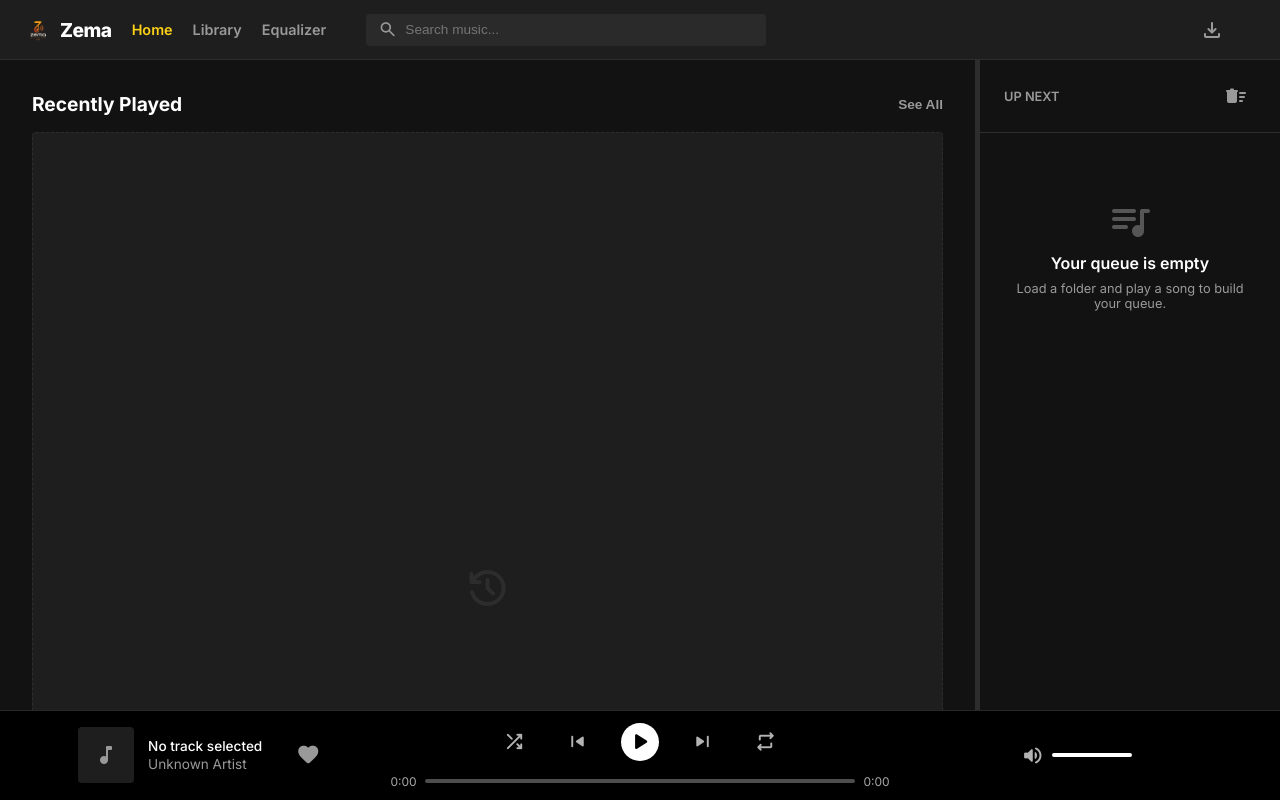
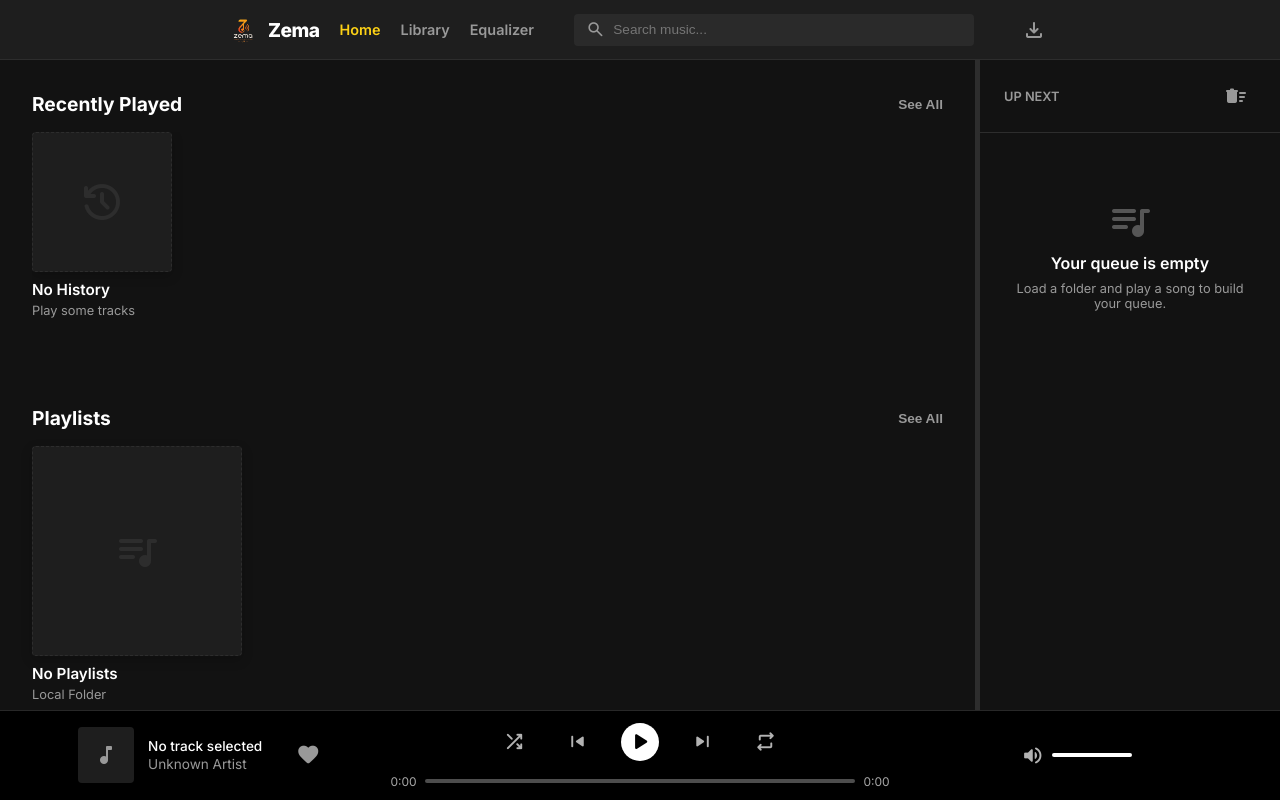
Before and after one commit to NathanTura/ZemaMusicplayer, a React (Vite) app: page / in a window 1280 px wide. Built offline with nearby package versions, Linux system fonts and the light colour scheme.

Commit message:
fix: simplify playlist loading logic and improve navigation styles

```diff
--- a/src/components/TopNav.jsx
+++ b/src/components/TopNav.jsx
@@ -40,7 +40,7 @@ const TopNav = ({ currentView, setCurrentView }) => {
         <SearchDropdown />
       </div>
 
-      <div className="nav-right" style={{ display: 'flex', alignItems: 'center', marginLeft: 'auto', paddingRight: '24px' }}>
+      <div className="nav-right">
         <button
           className="icon-btn"
           onClick={() => setDownloadsModalOpen(true)}
--- a/src/services/FileSystem.js
+++ b/src/services/FileSystem.js
@@ -360,13 +360,11 @@ export async function loadLibrary() {
   for await (const entry of playlistsDir.values()) {
     if (entry.kind === 'directory') {
       const playlistTracks = await getAudioFilesInDir(entry, `Playlists/${entry.name}`);
-      if (playlistTracks.length > 0) {
-        playlists.push({
-          name: entry.name,
-          handle: entry,
-          tracks: playlistTracks
-        });
-      }
+      playlists.push({
+        name: entry.name,
+        handle: entry,
+        tracks: playlistTracks
+      });
     }
   }
 
--- a/src/styles/components.css
+++ b/src/styles/components.css
@@ -668,6 +668,7 @@ input[type=range].volume-slider-vertical::-webkit-slider-thumb {
   display: grid;
   grid-template-rows: auto auto;
   grid-auto-flow: column;
+  grid-auto-columns: 140px;
   gap: 24px;
   overflow-x: auto;
   padding-bottom: 24px;
--- a/src/styles/navigation.css
+++ b/src/styles/navigation.css
@@ -7,18 +7,19 @@
   }
   .nav-container-centered {
     display: flex; align-items: center; justify-content: center; gap: 40px;
-    width: 100%; padding: 0 24px;
+    width: min(1200px, 100%); max-width: 1200px; margin: 0 auto;
+    padding: 0 24px;
   }
   .nav-left { display: flex; align-items: center; gap: 20px; }
   .logo-wrapper { display: flex; align-items: center; gap: 8px; cursor: pointer; }
   .logo-text { font-weight: 800; font-size: 1.2rem; letter-spacing: -0.5px; }
-  .app-logo { height: 28px; width: auto; display: block; }
+  .app-logo { height: 34px; width: auto; display: block; }
   .nav-links { display: flex; gap: 20px; }
   .nav-links a { color: var(--color-text-muted); text-decoration: none; font-weight: 600; font-size: 0.9rem; transition: color 0.2s; }
   .nav-links a.active { color: var(--color-primary); }
   .nav-links a:hover { color: var(--color-text); }
 
-  .nav-center { display: flex; justify-content: center; }
+  .nav-center { display: flex; justify-content: center; gap: 16px; }
   .nav-search { width: 400px; background: #2a2a2a; border-radius: 4px; display: flex; align-items: center; padding: 0 12px; height: 32px; transition: background 0.2s; }
   .nav-search:focus-within { background: #333; border: 1px solid var(--color-border); }
   .nav-search input { background: none; border: none; color: #fff; width: 100%; outline: none; margin-left: 8px; font-size: 0.85rem; }
```
